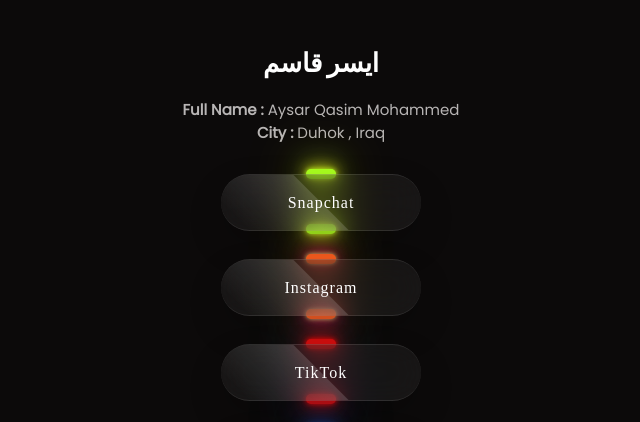
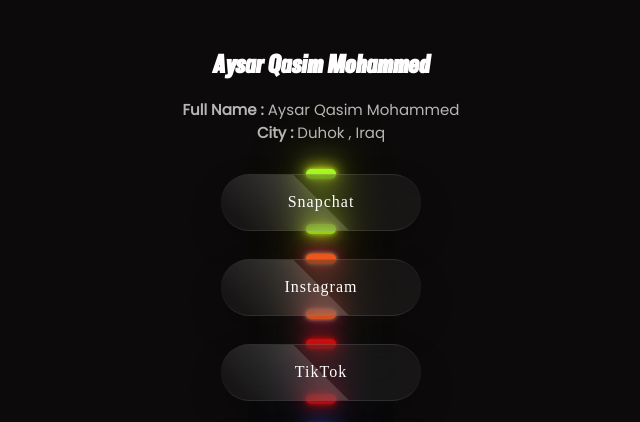
Before and after one commit to aysarqasim1/aysarqasim1.github.io, a plain HTML site: page docs/index.html in a window 1280 px wide. Shown: the part 360-782 px from the top of the page, without its empty margins (327-967 px from the left). Drawn offline with nearby package versions, Linux system fonts and the light colour scheme.

Commit message:
Update index.html

```diff
--- a/docs/index.html
+++ b/docs/index.html
@@ -13,7 +13,7 @@
 
         <div class="header">
             <img src="./Photos/Aysar_Qasim.jpg" alt="Aysar Qasim" >
-            <h1 >ایسر قاسم</h1>
+            <h1 >Aysar Qasim Mohammed</h1>
             <p class="bio">
                 <strong>Full Name :</strong> Aysar Qasim Mohammed<br><strong>City : </strong>Duhok , Iraq
             </p>
```
